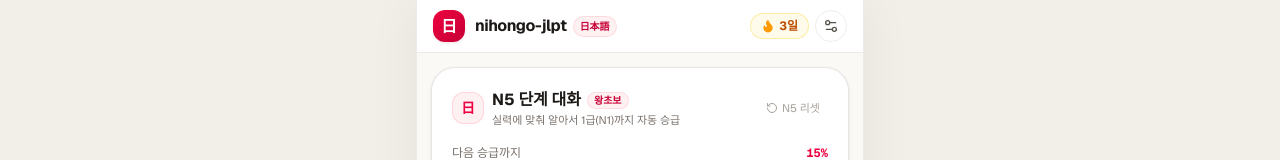
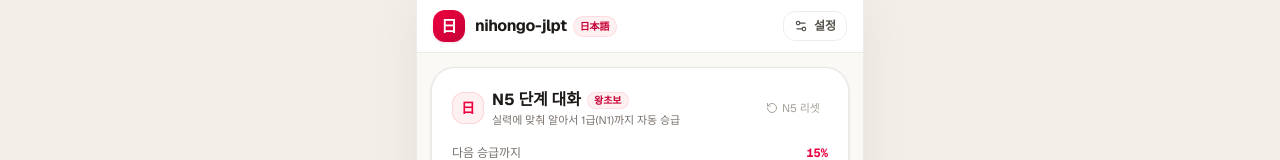
Before and after one commit to bluem00000000n/nihongo-jlpt, a Next.js app: page / in a window 1280 px wide. Shown: the top 160 px of the page. Built offline with nearby package versions, Linux system fonts and the light colour scheme.

Commit message:
chore: remove streak and XP badges completely from UI

```diff
--- a/src/components/CustomRoleplayView.tsx
+++ b/src/components/CustomRoleplayView.tsx
@@ -493,17 +493,11 @@ export const CustomRoleplayView: React.FC<CustomRoleplayViewProps> = ({
               </button>
             </div>
 
-            <div className="grid grid-cols-2 gap-3 text-center">
-              <div className="p-3 rounded-2xl bg-slate-50 dark:bg-slate-800 border border-slate-200 dark:border-slate-700">
-                <span className="text-xs text-slate-400 block">문법 정확도 점수</span>
-                <strong className="text-2xl font-black text-teal-600">
-                  {finalReport.grammarAccuracyScore}점
-                </strong>
-              </div>
-              <div className="p-3 rounded-2xl bg-slate-50 dark:bg-slate-800 border border-slate-200 dark:border-slate-700">
-                <span className="text-xs text-slate-400 block">달성 보상</span>
-                <strong className="text-2xl font-black text-purple-600">+60 XP</strong>
-              </div>
+            <div className="p-3.5 rounded-2xl bg-stone-50 dark:bg-stone-800 border border-stone-200 dark:border-stone-700 text-center">
+              <span className="text-xs text-stone-400 block">문법 정확도 점수</span>
+              <strong className="text-2xl font-black text-rose-600">
+                {finalReport.grammarAccuracyScore}점
+              </strong>
             </div>
 
             <div className="p-4 rounded-2xl bg-teal-50 dark:bg-teal-950/40 border border-teal-200 text-xs text-teal-900 dark:text-teal-200 leading-relaxed">
--- a/src/components/DialogueView.tsx
+++ b/src/components/DialogueView.tsx
@@ -279,7 +279,7 @@ export const DialogueView: React.FC<DialogueViewProps> = ({
                   🎉 실전 회화 완료!
                 </h3>
                 <p className="text-sm text-emerald-700 dark:text-emerald-300 mt-1">
-                  모든 대화 턴을 성공적으로 끝마쳤습니다! (+50 XP 획득)
+                  모든 대화 턴을 성공적으로 끝마쳤습니다!
                 </p>
               </div>
               <button
--- a/src/components/GrammarView.tsx
+++ b/src/components/GrammarView.tsx
@@ -225,7 +225,7 @@ export const GrammarView: React.FC<GrammarViewProps> = ({
                         ? 'text-emerald-600 dark:text-emerald-400'
                         : 'text-slate-300 hover:text-slate-500'
                     }`}
-                    title={isCompleted ? '완료 취소' : '학습 완료 체크 (+20 XP)'}
+                    title={isCompleted ? '완료 취소' : '학습 완료 체크'}
                   >
                     {isCompleted ? (
                       <CheckCircle2 className="w-5 h-5 fill-emerald-100 dark:fill-emerald-900" />
@@ -311,7 +311,7 @@ export const GrammarView: React.FC<GrammarViewProps> = ({
                   }`}
                 >
                   <CheckCircle2 className="w-4 h-4" />
-                  {stats.completedGrammarIds.includes(activeGrammar.id) ? '학습 완료됨' : '완료 체크 (+20XP)'}
+                  {stats.completedGrammarIds.includes(activeGrammar.id) ? '학습 완료됨' : '완료 체크'}
                 </button>
                 <button
                   onClick={() => setActiveGrammar(null)}
@@ -460,7 +460,7 @@ export const GrammarView: React.FC<GrammarViewProps> = ({
                             disabled={!selected}
                             className="w-full py-2 bg-indigo-600 hover:bg-indigo-700 disabled:bg-slate-300 text-white text-xs font-bold rounded-lg transition-colors"
                           >
-                            정답 확인 (+15 XP)
+                            정답 확인
                           </button>
                         ) : (
                           <div
--- a/src/components/Header.tsx
+++ b/src/components/Header.tsx
@@ -2,7 +2,7 @@
 
 import React, { useState } from 'react';
 import { UserStats } from '@/types';
-import { Flame, Sparkles, Settings2, Eye, BookOpen, Volume2, VolumeX, X } from 'lucide-react';
+import { Sparkles, Settings2, Eye, BookOpen, Volume2, VolumeX, X } from 'lucide-react';
 
 interface HeaderProps {
   stats: UserStats;
@@ -48,24 +48,16 @@ export const Header: React.FC<HeaderProps> = ({
           </div>
 
           {/* Right Header Controls */}
-          <div className="flex items-center gap-1.5">
-            {/* Streak Counter */}
-            <div
-              className="flex items-center gap-1 px-2.5 py-1 bg-amber-50 dark:bg-amber-950/40 text-amber-700 dark:text-amber-300 border border-amber-200/70 dark:border-amber-900/50 rounded-full text-xs font-bold"
-              title={`${stats.streak}일 연속 학습 중`}
-            >
-              <Flame className="w-3.5 h-3.5 fill-amber-500 text-amber-500" />
-              <span>{stats.streak}일</span>
-            </div>
-
+          <div className="flex items-center gap-2">
             {/* Quick Settings & AI Drawer Button */}
             <button
               onClick={() => setIsQuickSettingsOpen(true)}
-              className="w-8 h-8 rounded-full flex items-center justify-center text-stone-600 dark:text-stone-300 hover:bg-stone-100 dark:hover:bg-stone-800 transition-colors border border-stone-200/70 dark:border-stone-700"
+              className="px-2.5 py-1.5 rounded-xl flex items-center gap-1.5 text-stone-600 dark:text-stone-300 hover:bg-stone-100 dark:hover:bg-stone-800 transition-colors border border-stone-200/70 dark:border-stone-750 text-xs font-semibold"
               title="학습 설정 및 AI 엔진 선택"
               aria-label="설정"
             >
-              <Settings2 className="w-4 h-4" />
+              <Settings2 className="w-3.5 h-3.5" />
+              <span>설정</span>
             </button>
           </div>
         </div>
--- a/src/components/QuizChallengeView.tsx
+++ b/src/components/QuizChallengeView.tsx
@@ -224,7 +224,7 @@ export const QuizChallengeView: React.FC<QuizChallengeViewProps> = ({
             }
             className="w-full py-3.5 bg-indigo-600 hover:bg-indigo-700 disabled:bg-slate-200 disabled:text-slate-400 text-white font-bold text-sm rounded-xl shadow-lg shadow-indigo-600/20 transition-all"
           >
-            정답 제출하기 (+25 XP)
+            정답 제출하기
           </button>
         ) : (
           <div className="space-y-4 pt-2">
--- a/src/components/ShadowingView.tsx
+++ b/src/components/ShadowingView.tsx
@@ -396,7 +396,6 @@ export const ShadowingView: React.FC<ShadowingViewProps> = ({ stats, onAddXP })
                       <span className="font-bold text-emerald-800 dark:text-emerald-300">
                         🎉 섀도잉 일치도: {shadowScore}점
                       </span>
-                      <span className="font-extrabold text-purple-600">+20 XP</span>
                     </div>
                     {userSpeechResult && (
                       <p className="text-slate-600 dark:text-slate-400 text-left">
@@ -630,7 +629,7 @@ export const ShadowingView: React.FC<ShadowingViewProps> = ({ stats, onAddXP })
                   type="submit"
                   className="px-5 py-2 rounded-xl bg-orange-500 hover:bg-orange-600 text-white font-bold text-xs shadow-md shadow-orange-500/20"
                 >
-                  채집장에 저장 (+25 XP)
+                  채집장에 저장
                 </button>
               </div>
             </form>
--- a/src/components/VocabView.tsx
+++ b/src/components/VocabView.tsx
@@ -199,7 +199,7 @@ export const VocabView: React.FC<VocabViewProps> = ({
               onClick={nextCard}
               className="flex-1 py-3 bg-amber-500 hover:bg-amber-600 text-white font-bold text-xs rounded-xl shadow-lg shadow-amber-500/25"
             >
-              알고 있음! 다음 (+5 XP)
+              알고 있음! 다음 단어
             </button>
           </div>
         </div>
```
